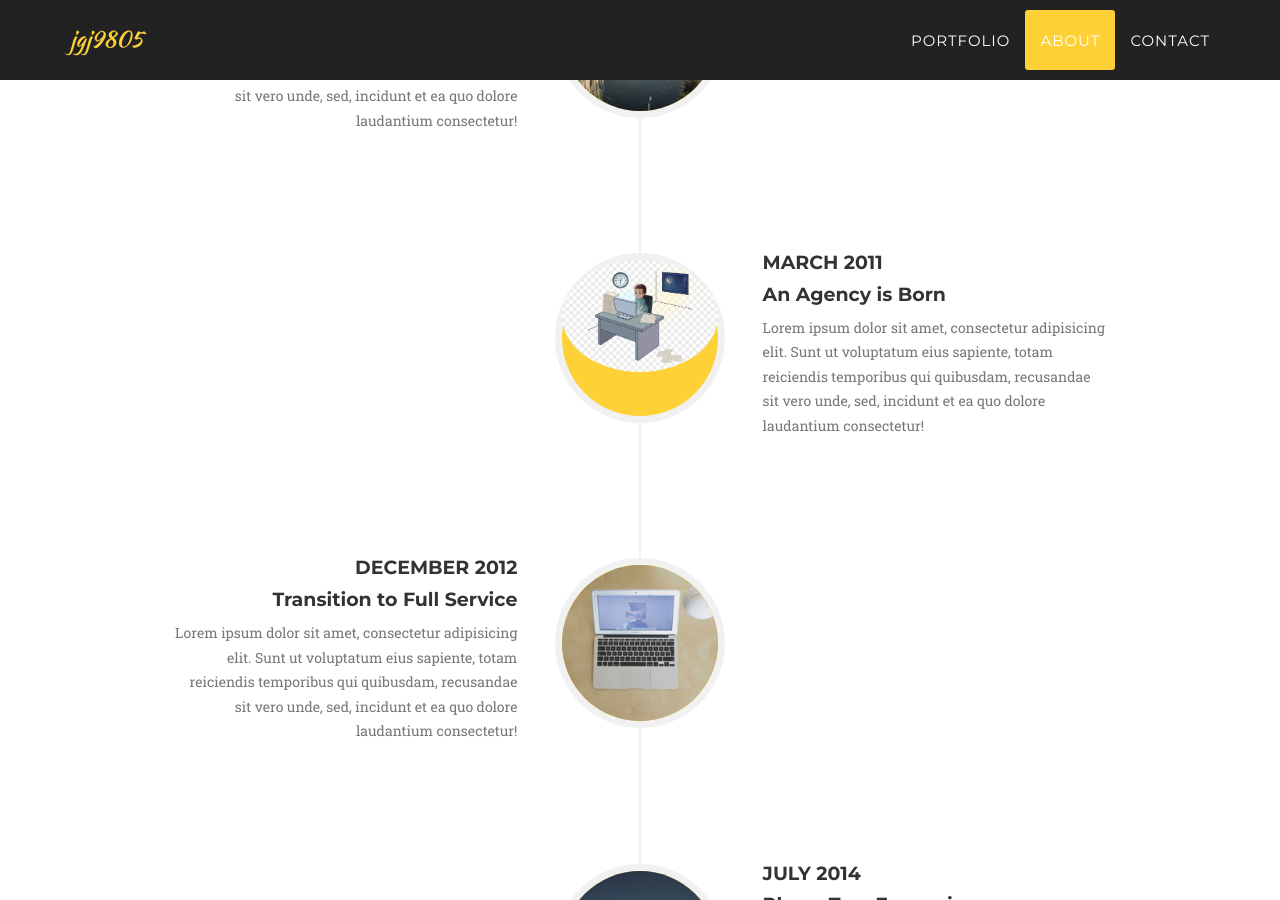
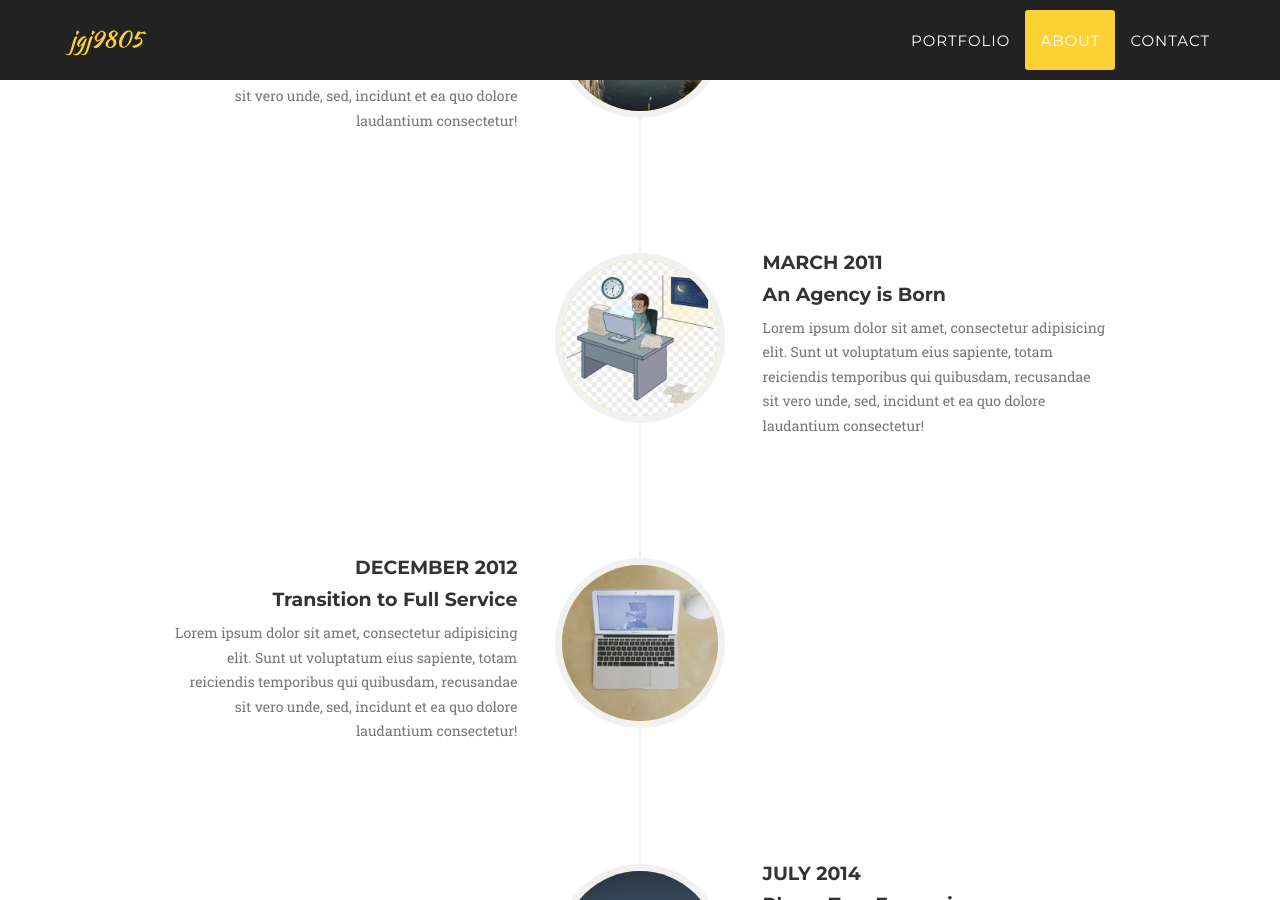
Before and after one commit to jgj9805/jgj9805.github.io, a Jekyll site: the page built from index.html, in a window 1280 px wide and 900 px high, scrolled down 2353 px. Built offline with Jekyll 4.4.1, drawn with Linux system fonts in a browser that asks for light colours; some web fonts are replaced.

Commit message:
third comit

```diff
--- a/_includes/about.html
+++ b/_includes/about.html
@@ -26,7 +26,7 @@
                         </li>
                         <li class="timeline-inverted">
                             <div class="timeline-image">
-                                <img class="img-circle img-responsive" src="img/3057.png_860.png" alt="">
+                                <img class="img-circle img-responsive" src="img/about/Group 1.png" alt="">
                             </div>
                             <div class="timeline-panel">
                                 <div class="timeline-heading">
```
Also changed, not shown: img/about/Group 1.png (added).
